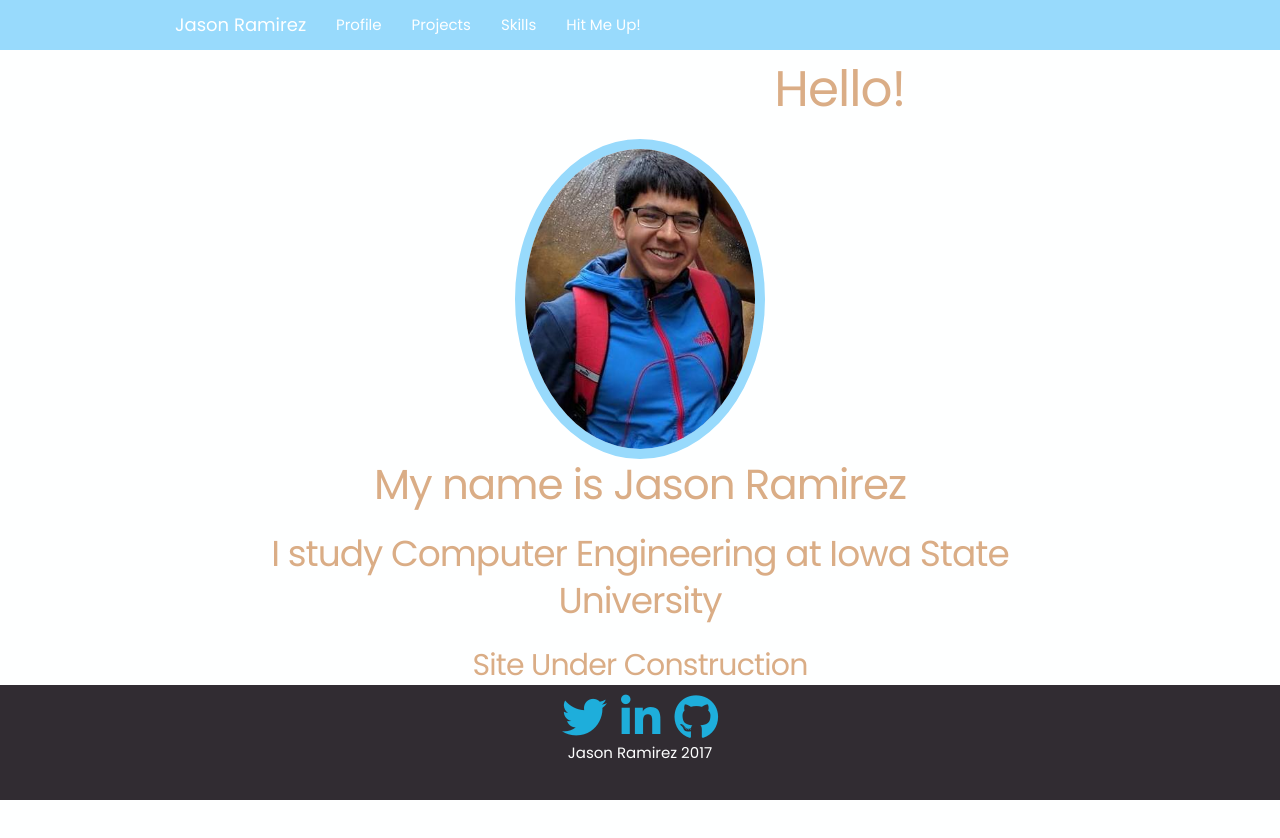
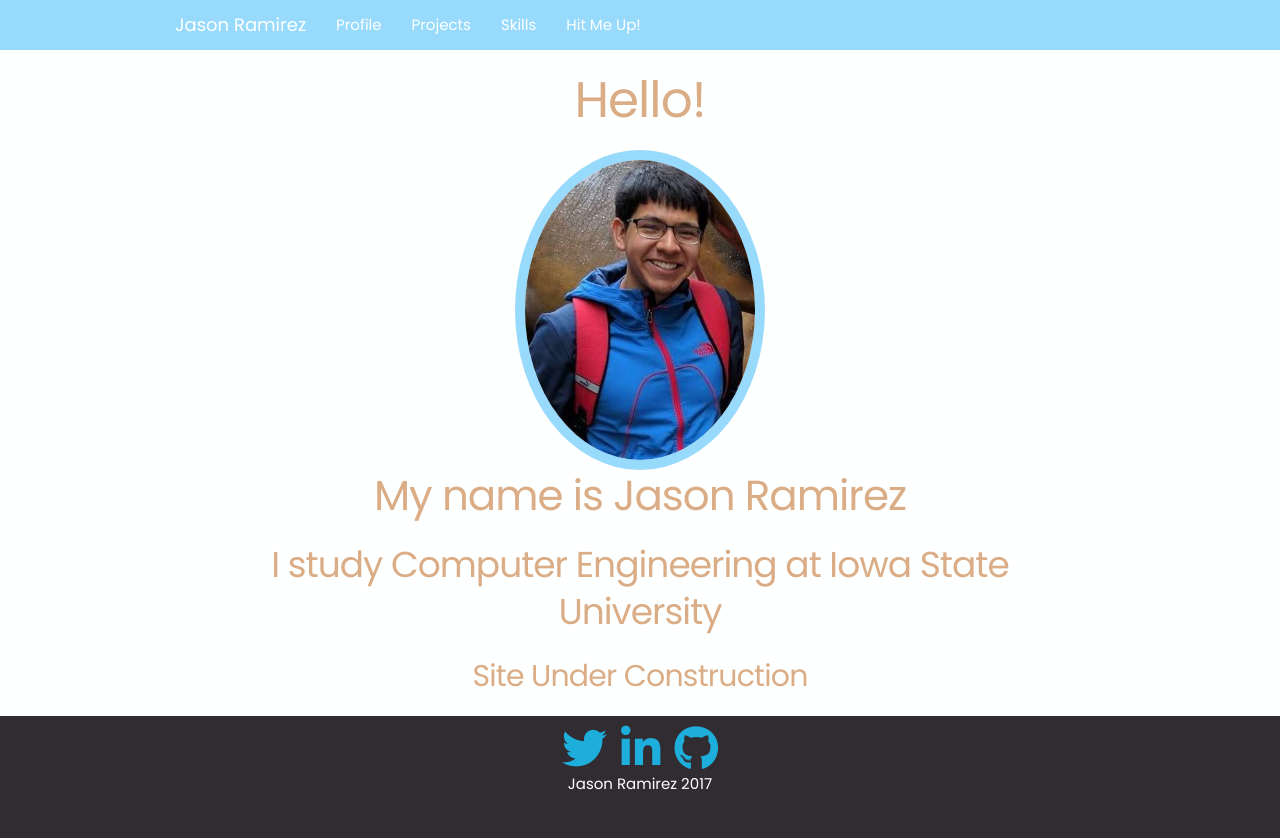
Before and after one commit to JasonARamirez/Personal_Website, a website: page routing/public_website/html/index.html in a window 1280 px wide. Before the commit the page ends 800 px from the top, so only its background shows below. Drawn offline with nearby package versions, Linux system fonts and the light colour scheme; some packages are replaced by stand-ins of ours; files that its build step writes are made by us from their sources; files whose address does not match are found by name.

Commit message:
Changing files names

```diff
--- a/routing/public_website/css/main.css
+++ b/routing/public_website/css/main.css
@@ -1,3 +1,6 @@
+* {
+  margin: 0;
+}
 html {
   height: 100%;
   box-sizing: border-box;
@@ -7,6 +10,7 @@ body {
   font-family: 'Poppins', sans-serif !important;
   color : #daad86 !important;
   text-align: center;
+  height: 95%;
 } /* Adding !important forces the browser to overwrite the default style applied by Bootstrap */
 form {
   display: inline-block;
@@ -42,10 +46,9 @@ header{
   height:50px;
 }
 .spacer{
-  height:9px;
+  height:20px;
 }
 footer{
-  position: absolute;
   right: 0;
   bottom: 0;
   left: 0;
@@ -54,4 +57,17 @@ footer{
   color:#feffff !important;
   display:block;
   text-align: center;
+  height: 100%
 }
+.page-wrap {
+  min-height: 100%;
+  /* equal to footer height */
+  margin-bottom: -142px;
+}
+.page-wrap:after {
+  content: "";
+  display: block;
+}
+.site-footer, .page-wrap:after {
+  height: 142px;
+}
--- a/routing/public_website/html/index.html
+++ b/routing/public_website/html/index.html
@@ -36,12 +36,12 @@
     </header>
     <div class="spacer">
     </div>
-    <div class="container">
+    <div class="container page-wrap">
       <div ng-app="myApp" ng-controller="indexController">
         <div ng-view="" /></div> <!-- end of myApp -->
       </div>
     </div>
-    <footer>
+    <footer class="site-footer">
       <div>
         <a class="flinks" href="https://twitter.com/JJJPlane">
           <i class="fa fa-twitter fa-3x"></i>
```
